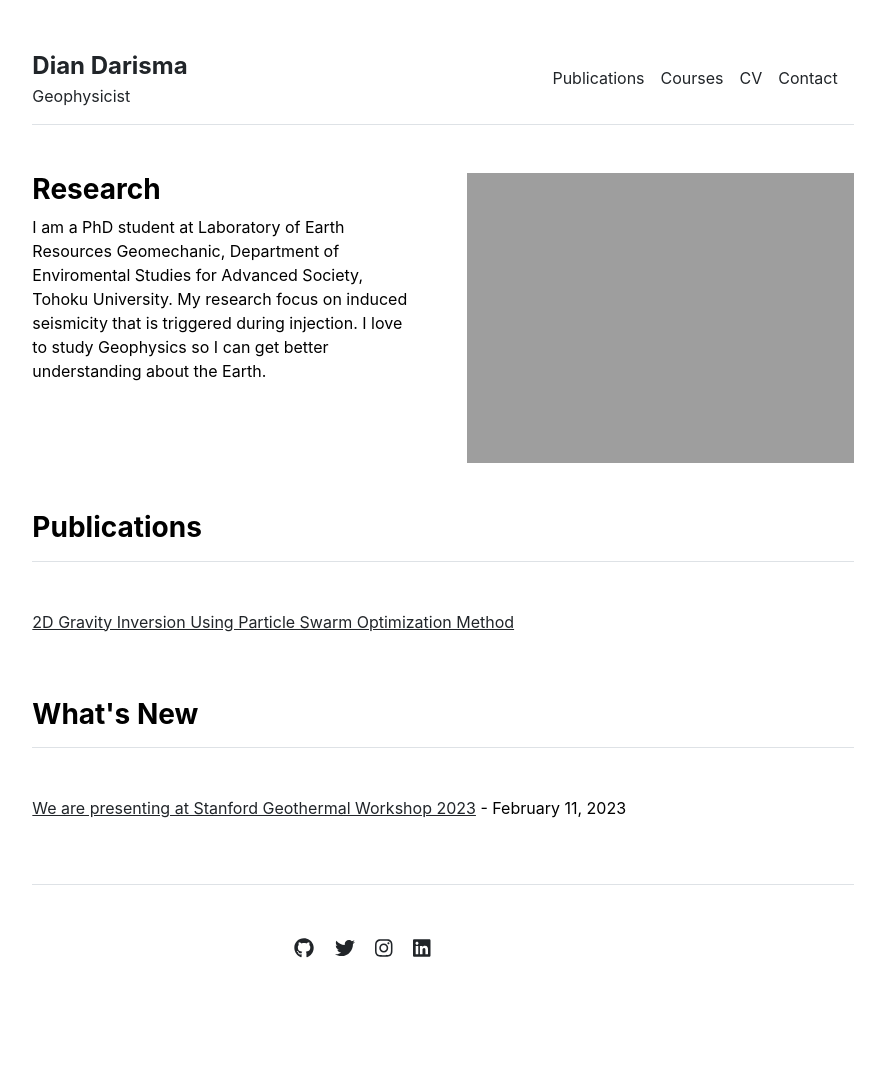
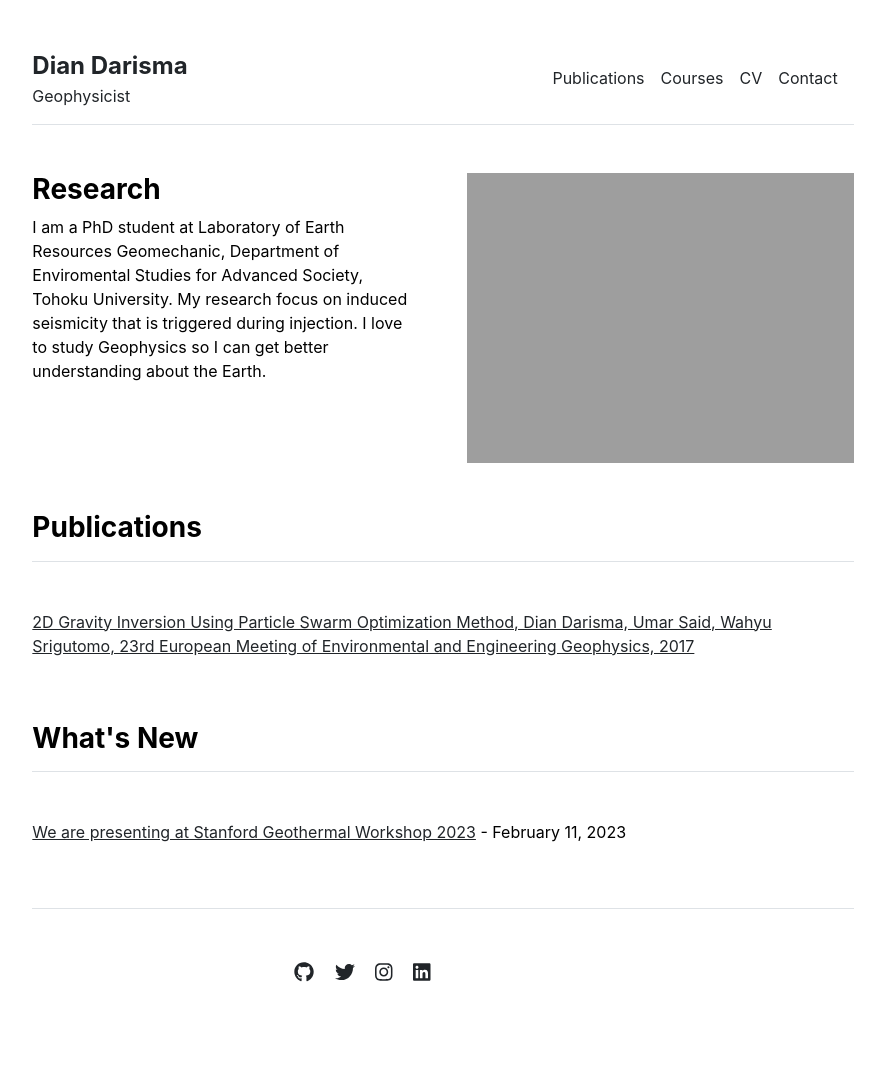
Before and after one commit to diandarisma/diandarisma.github.io, a Jekyll site: the page built from index.md, in a window 1280 px wide. Shown: the whole page, without its empty margins (197-1082 px from the left). Built offline with Jekyll 4.4.1, drawn with Linux system fonts in a browser that asks for light colours; before the commit the page ends 1059 px from its top, so only the background shows below that.

Commit message:
Update publications.yml

```diff
--- a/_data/publications.yml
+++ b/_data/publications.yml
@@ -1,10 +1,16 @@
 featured:
 - name: |
-    2D Gravity Inversion
-    Using Particle Swarm Optimization Method
+    2D Gravity Inversion Using Particle Swarm Optimization Method,
+    Dian Darisma, Umar Said, Wahyu Srigutomo,
+    23rd European Meeting of Environmental and Engineering Geophysics,
+    2017
   url: 'https://www.earthdoc.org/content/papers/10.3997/2214-4609.201702117'
 
 
 index:
-- name: '2D Gravity Inversion Using Particle Swarm Optimization Method'
+- name: |
+    2D Gravity Inversion Using Particle Swarm Optimization Method,
+    Dian Darisma, Umar Said, Wahyu Srigutomo,
+    23rd European Meeting of Environmental and Engineering Geophysics,
+    2017
   url: 'https://www.earthdoc.org/content/papers/10.3997/2214-4609.201702117'
```
